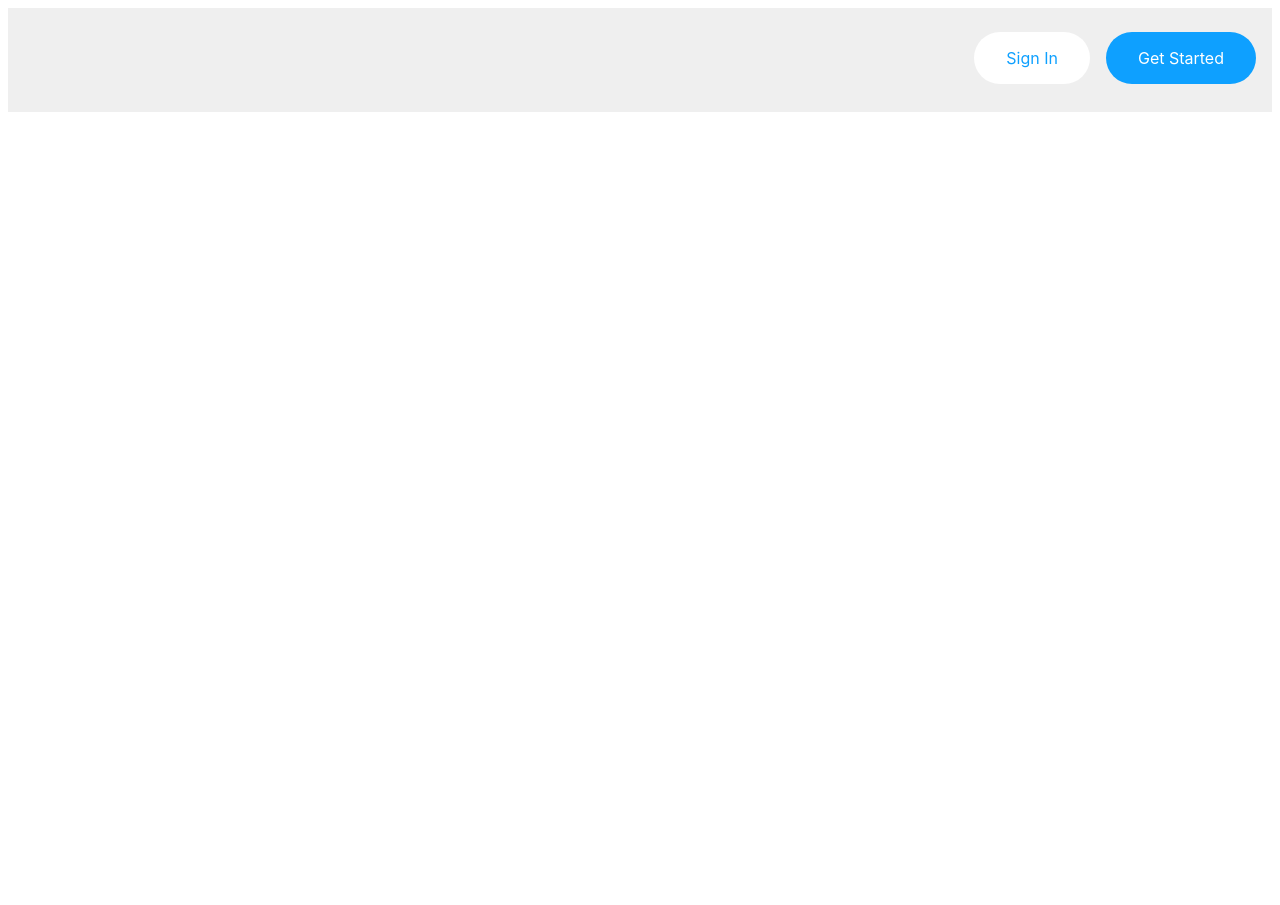
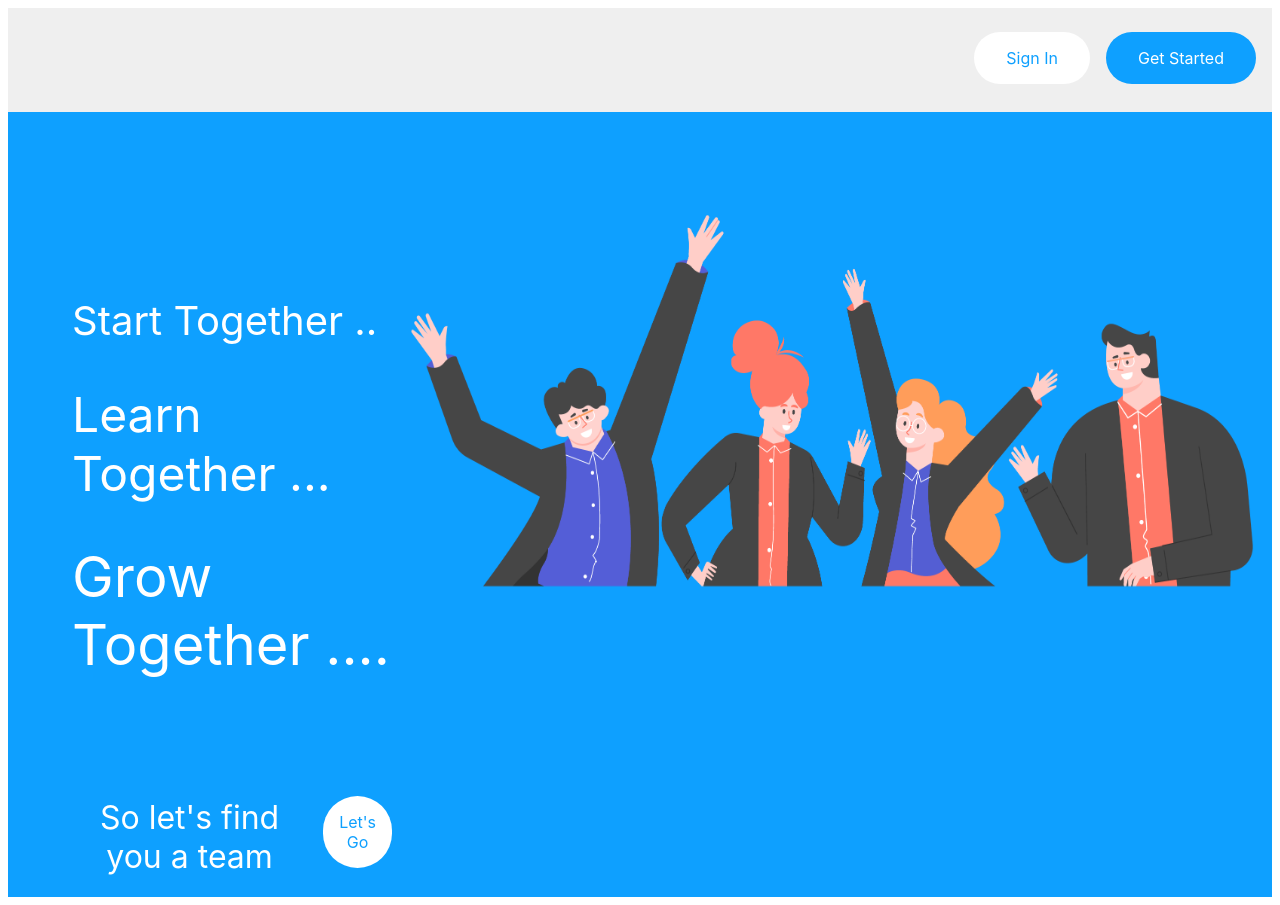
Before and after one commit to Dhirajkumar55/FSD-Project, a Next.js app in the folder my-app/: page / in a window 1280 px wide. Before the commit the page ends 800 px from the top, so only its background shows below. Built offline with nearby package versions, Linux system fonts and the light colour scheme.

Commit message:
Added Home Page

```diff
--- /dev/null
+++ b/my-app/components/homepage/Banner.js
@@ -0,0 +1,83 @@
+import styled from "styled-components";
+import teamImg from "../../public/team.png";
+
+const style = {
+    width: '110vh',
+    height: '80vh',
+}
+
+function Banner(){
+
+    return(
+        <BannerContainer>
+            <Container>
+                <TextContainer>
+                    <h3 style = {{"fontSize":"2.5rem","fontWeight":"normal"}}>Start Together ..</h3>
+                    <h2 style = {{"fontSize":"3rem","fontWeight":"normal"}}>Learn Together ...</h2>
+                    <h1 style = {{"fontSize":"3.5rem","fontWeight":"normal"}}>Grow Together ....</h1>
+                    <SameContainer>
+                        <h1 style = {{"fontSize":"2rem","fontWeight":"normal","paddingTop":"3.75rem"}}>So let's find you a team</h1>
+                        <a href = "">
+                            <WhiteButton>Let's Go</WhiteButton>
+                         </a>
+                    </SameContainer>
+
+                </TextContainer>
+                <ImageContainer>
+                    <img src="../team.png" alt="team" style = {style}/>
+                </ImageContainer>
+
+
+            </Container>
+        </BannerContainer>
+
+    )
+}
+
+export default Banner;
+
+
+const BannerContainer = styled.div`
+    background-color: #0EA0FF;
+    height:auto;
+`;
+
+const Container = styled.div`
+    display:flex;
+    flex: 1;
+    justify-content:space-between;
+    text-align: left;
+`;
+
+const ImageContainer = styled.div`
+`;
+
+const TextContainer = styled.div`
+    color: #FFFFFF;
+    margin-left:4rem;
+    margin-top: 9rem;
+    font-family:Roboto;
+`;
+
+const WhiteButton = styled.div`
+    background-color: #FFFFFF;
+    text-align: center;
+    border-radius: 5rem;
+    float: right;
+    text-decoration: none;
+    color: #0EA0FF;
+    padding : 1rem 1rem;
+    animation: all 0.3s ease-in;
+    margin-top:5rem;
+    margin-left: 1rem;
+    :hover{
+        color :#0e9fffc5;
+    }
+`;
+
+const SameContainer = styled.div`
+    display: flex;
+    position: relative;
+    justify-content:space-between;
+    text-align:center;
+`;
--- a/my-app/firebase.js
+++ b/my-app/firebase.js
@@ -1,16 +1,19 @@
-// import firebase from "firebase/app"
-// import "firebase/auth";
-// import "firebase/firestore";
+import { initializeApp } from 'firebase/app';
+import { getFirestore, collection, getDocs } from 'firebase/firestore';
 
-// // For Firebase JS SDK v7.20.0 and later, measurementId is optional
-// const firebaseConfig = {
-//     apiKey: "AIzaSyDU8zzMP5Ofmq71EpNWibua_kw_wHfM2oA",
-//     authDomain: "chat-functionality-e402d.firebaseapp.com",
-//     projectId: "chat-functionality-e402d",
-//     storageBucket: "chat-functionality-e402d.appspot.com",
-//     messagingSenderId: "141878280087",
-//     appId: "1:141878280087:web:b4b03988aad153bdb50ed2",
-//     measurementId: "${config.measurementId}"
-//   };
 
-// const app = firebase.initializeApp(firebaseConfig);
+
+// For Firebase JS SDK v7.20.0 and later, measurementId is optional
+const firebaseConfig = {
+    apiKey: "AIzaSyDU8zzMP5Ofmq71EpNWibua_kw_wHfM2oA",
+    authDomain: "chat-functionality-e402d.firebaseapp.com",
+    projectId: "chat-functionality-e402d",
+    storageBucket: "chat-functionality-e402d.appspot.com",
+    messagingSenderId: "141878280087",
+    appId: "1:141878280087:web:b4b03988aad153bdb50ed2",
+    measurementId: "G-SEL0GX42EL"
+  };
+
+
+
+const app = initializeApp(firebaseConfig);
--- a/my-app/pages/chats.js
+++ b/my-app/pages/chats.js
@@ -1,11 +1,13 @@
 
 
 import ChatPage from '../components/chatpage/ChatPage'
+import Navbar from "../components/navbar/Navbar";
 
 function Chats(){
 
     return (
         <div>
+            <Navbar/>
             <ChatPage/>
         </div>
     )
--- a/my-app/pages/index.js
+++ b/my-app/pages/index.js
@@ -3,12 +3,13 @@ import { Context } from "../context";
 import { useRouter} from "next/router"
 import axios from "axios";
 import Navbar from "../components/navbar/Navbar";
+import Banner from "../components/homepage/Banner";
 
 function App(){
   return (
     <div>
       <Navbar />
-
+      <Banner/>
     </div>
   )
 }
```
Also changed, not shown: my-app/public/team.png (added), my-app/public/team.svg (added).
